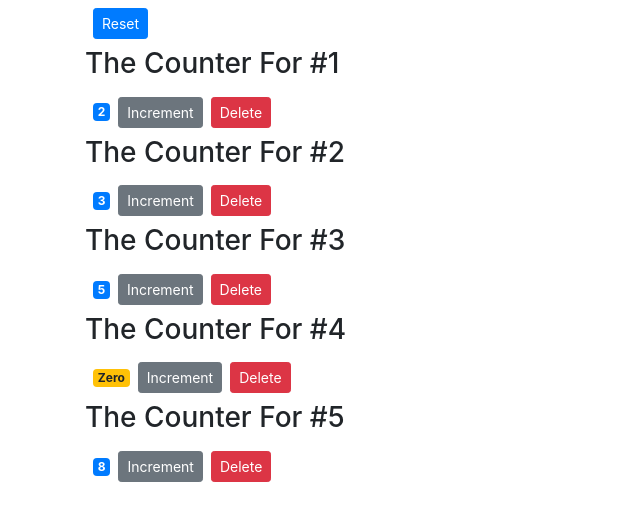
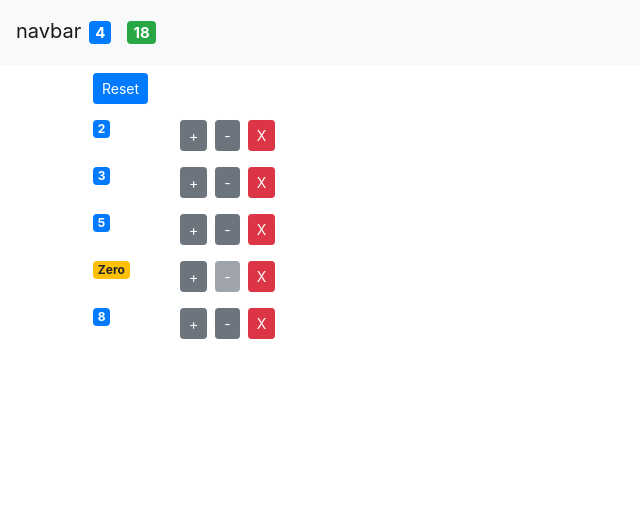
Before and after one commit to HeinnWaiHtet/counter-app, a React (Create React App) app: page / in a window 1280 px wide. Shown: the top 520 px of the page, without its empty margins (0-640 px from the left). Built offline with nearby package versions, Linux system fonts and the light colour scheme.

Commit message:
add counter app with multiple components and lifting the state up

```diff
--- a/src/App.js
+++ b/src/App.js
@@ -1,14 +1,84 @@
 import "./App.css";
 import "bootstrap/dist/css/bootstrap.css";
 import "font-awesome/css/font-awesome.css";
+import React, { Component } from "react";
+import Navbar from "./components/navbar";
 import Counters from "./components/counters";
+class App extends React.Component {
+  state = {
+    counters: [
+      { id: 1, value: 2 },
+      { id: 2, value: 3 },
+      { id: 3, value: 5 },
+      { id: 4, value: 0 },
+      { id: 5, value: 8 },
+    ],
+  };
 
-function App() {
-  return (
-    <main className="container">
-      <Counters />
-    </main>
-  );
+  handleDelete = (counterId) => {
+    const counters = this.state.counters.filter(
+      (counter) => counter.id !== counterId
+    );
+    this.setState({ counters }); //this.setState({ counters : counters });
+  };
+
+  handleIncrement = (counter) => {
+    const counters = [...this.state.counters];
+    const index = counters.indexOf(counter);
+    counters[index] = { ...counter };
+    counters[index].value++;
+    this.setState({ counters });
+  };
+
+  handleDecrement = (counter) => {
+    const counters = [...this.state.counters];
+    const index = counters.indexOf(counter);
+    counters[index] = { ...counter };
+    counters[index].value--;
+    this.setState({ counters });
+  };
+
+  handleReset = () => {
+    const counters = this.state.counters.map((counter) => {
+      counter.value = 0;
+      return counter;
+    });
+    this.setState({ counters });
+  };
+
+  constructor() {
+    super();
+  }
+
+  // componentDidMount = () => console.log("CDM");
+
+  // componentDidUpdate = () => console.log("FROM DID UPDATE");
+
+  // componentWillUnmount = () => console.log("FROM WILL UNMOUNT");
+
+  render() {
+    return (
+      <React.Fragment>
+        <Navbar
+          totalCount={
+            this.state.counters.filter((counter) => counter.value > 0).length
+          }
+          total={this.state.counters
+            .map((counter) => counter.value)
+            .reduce((prev, curr) => prev + curr, 0)}
+        />
+        <main className="container">
+          <Counters
+            counters={this.state.counters}
+            onDelete={this.handleDelete}
+            onReset={this.handleReset}
+            onIncrement={this.handleIncrement}
+            onDecrement={this.handleDecrement}
+          />
+        </main>
+      </React.Fragment>
+    );
+  }
 }
 
 export default App;
--- a/src/components/counter.jsx
+++ b/src/components/counter.jsx
@@ -1,19 +1,28 @@
 import React, { Component } from 'react';
 class Counter extends React.Component {
+
     render() {
         return (
-        <div>
-            <h3>The Counter For #{this.props.counter.id}</h3>
-            <span className={this.getBadgeClasses()}>{this.formatCount()}</span>
-            <button
+        <div className="row">
+            <div className="col-1">
+                <span className={this.getBadgeClasses()}>{this.formatCount()}</span>
+            </div>
+            <div className="col">
+                <button
                 onClick={() => this.props.handleIncrement(this.props.counter)}
-                className="btn btn-secondary btn-sm">Increment</button>
+                className="btn btn-secondary btn-sm">+</button>
+                <button
+                onClick={() => this.props.handleDecrement(this.props.counter)}
+                disabled = {this.props.counter.value === 0 ? "disabled" : ""}
+                className="btn btn-secondary btn-sm m-2">-</button>
              <button
-                className="btn btn-danger btn-sm m-2"
+                className="btn btn-danger btn-sm"
                 onClick = {() => this.props.onDelete(this.props.counter.id)}>
-                 Delete
+                 X
              </button>
-        </div>);
+             </div>
+        </div>
+        );
     }
 
     formatCount(){
--- a/src/components/counters.jsx
+++ b/src/components/counters.jsx
@@ -1,55 +1,22 @@
 import React, { Component } from 'react';
 import Counter from './counter';
 class Counters extends React.Component {
-
-    state ={
-        counters : [
-            {id : 1, value : 2},
-            {id : 2, value : 3},
-            {id : 3, value : 5},
-            {id : 4, value : 0},
-            {id : 5, value : 8},
-        ],
-    };
-
-    handleDelete = (counterId) => {
-        const counters = this.state.counters.filter(counter => counter.id !== counterId);
-        this.setState({counters}) //this.setState({ counters : counters });
-    }
-
-    handleIncrement = counter => {
-        const counters = [...this.state.counters];
-        const index = counters.indexOf(counter);
-        counters[index] = {...counter};
-        counters[index].value++;
-        this.setState({counters});
-    }
-
-    handleReset = () => {
-        const counters = this.state.counters.map(counter => {
-            counter.value = 0;
-            return counter;
-        });
-        this.setState({counters});
-    }
-
     render() {
         return (
             <div>
                 <button
                     className="btn btn-primary btn-sm m-2"
-                    onClick = {this.handleReset}>
+                    onClick = {this.props.onReset}>
                     Reset
                 </button>
                 {
-                this.state.counters.map(counter =>
+                this.props.counters.map(counter =>
                      <Counter
                         key={counter.id}
                         counter = {counter}
-                        onDelete = {this.handleDelete}
-                        handleIncrement = {this.handleIncrement}
-                     >
-                     </Counter>
+                        onDelete = {this.props.onDelete}
+                        handleIncrement = {this.props.onIncrement}
+                        handleDecrement = {this.props.onDecrement} />
                      )
                      }
             </div>
--- /dev/null
+++ b/src/components/navbar.jsx
@@ -0,0 +1,16 @@
+import React, { Component } from 'react';
+class Navbar extends React.Component {
+    render() {
+        return (
+            <nav className="navbar navbar-light bg-light">
+                <a className="navbar-brand" href="#">
+                    navbar
+                    <span className="badge m-2 badge-primary" >{this.props.totalCount}</span>
+                    <span className="badge m-2 badge-success" >{this.props.total}</span>
+                </a>
+            </nav>
+        );
+    }
+}
+
+export default Navbar;
```
